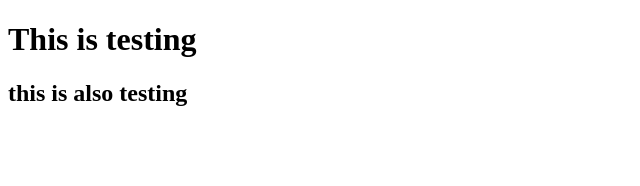
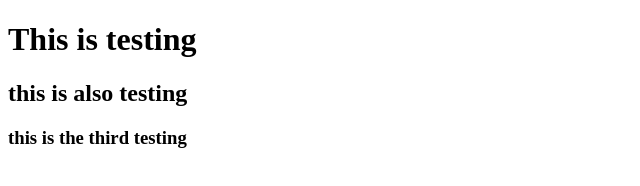
Before and after one commit to Hazem-Mohammad/win, a plain HTML site: page index.html in a window 1280 px wide. Shown: the whole page, without its empty margins (0-640 px from the left). Drawn offline with Linux system fonts and the light colour scheme.

Commit message:
adding the h3

```diff
--- a/index.html
+++ b/index.html
@@ -10,5 +10,6 @@
     <h1>This is testing</h1>
 
     <h2>this is also testing</h2>
+    <h3>this is the third testing</h3>
 </body>
 </html>
```
